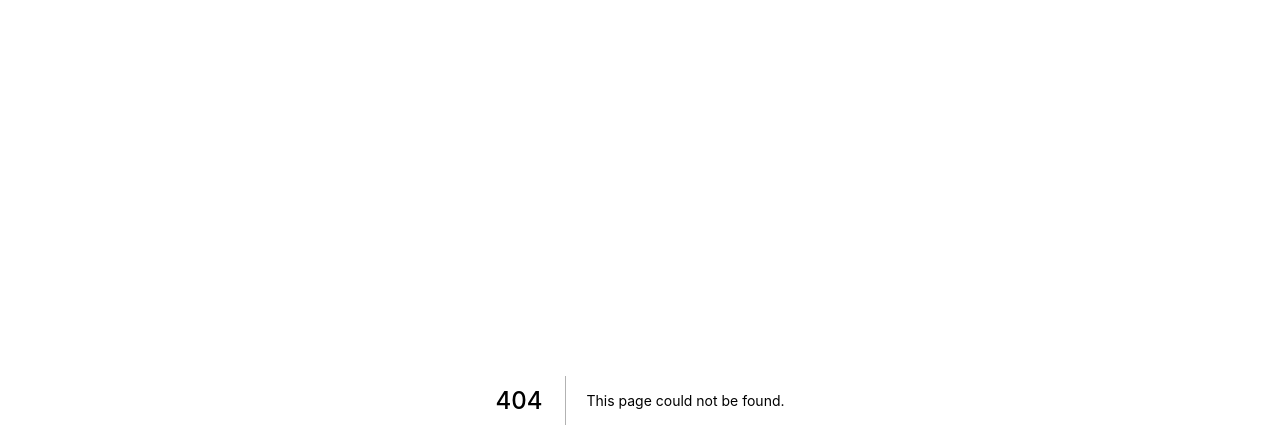
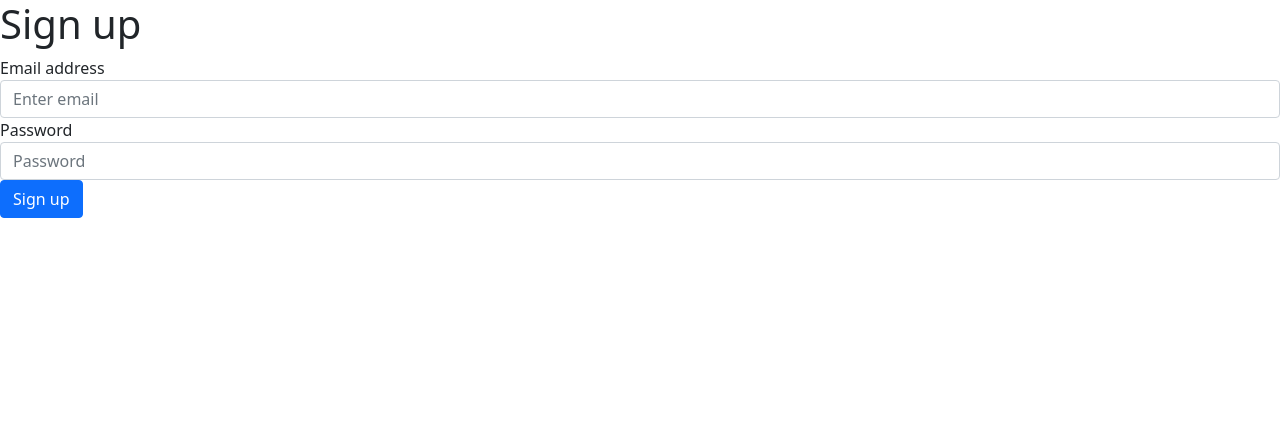
Before and after one commit to dPacc/bookme, a Next.js app in the folder client/: page /auth/signup in a window 1280 px wide. Before the commit this address had no page. Shown: the top 448 px of the page. Built offline with nearby package versions, Linux system fonts and the light colour scheme.

Commit message:
add: sign up page and make request to backend

```diff
--- a/client/package.json
+++ b/client/package.json
@@ -10,6 +10,7 @@
   "author": "",
   "license": "ISC",
   "dependencies": {
+    "axios": "^0.21.1",
     "bootstrap": "^5.1.0",
     "next": "^11.1.2",
     "react": "^17.0.2",
--- /dev/null
+++ b/client/pages/auth/signup.js
@@ -0,0 +1,52 @@
+import { useState } from "react";
+import axios from "axios";
+
+export default () => {
+  const [email, setEmail] = useState("");
+  const [password, setPassword] = useState("");
+
+  // Handle sign up submit
+  const handleSubmit = async (e) => {
+    e.preventDefault();
+    await axios
+      .post("/api/users/signup", {
+        email,
+        password,
+      })
+      .then((res) => {
+        console.log(res.data);
+      })
+      .catch((err) => {
+        console.log(err);
+      });
+  };
+
+  return (
+    <form onSubmit={handleSubmit}>
+      <h1>Sign up</h1>
+      <div className="form-group">
+        <label htmlFor="email">Email address</label>
+        <input
+          type="email"
+          className="form-control"
+          placeholder="Enter email"
+          value={email}
+          onChange={(e) => setEmail(e.target.value)}
+        />
+      </div>
+      <div className="form-group">
+        <label htmlFor="password">Password</label>
+        <input
+          type="password"
+          className="form-control"
+          placeholder="Password"
+          value={password}
+          onChange={(e) => setPassword(e.target.value)}
+        />
+      </div>
+      <button type="submit" className="btn btn-primary">
+        Sign up
+      </button>
+    </form>
+  );
+};
```
Also changed, not shown: 1 other file (tests, documents, lock files or other folders).
